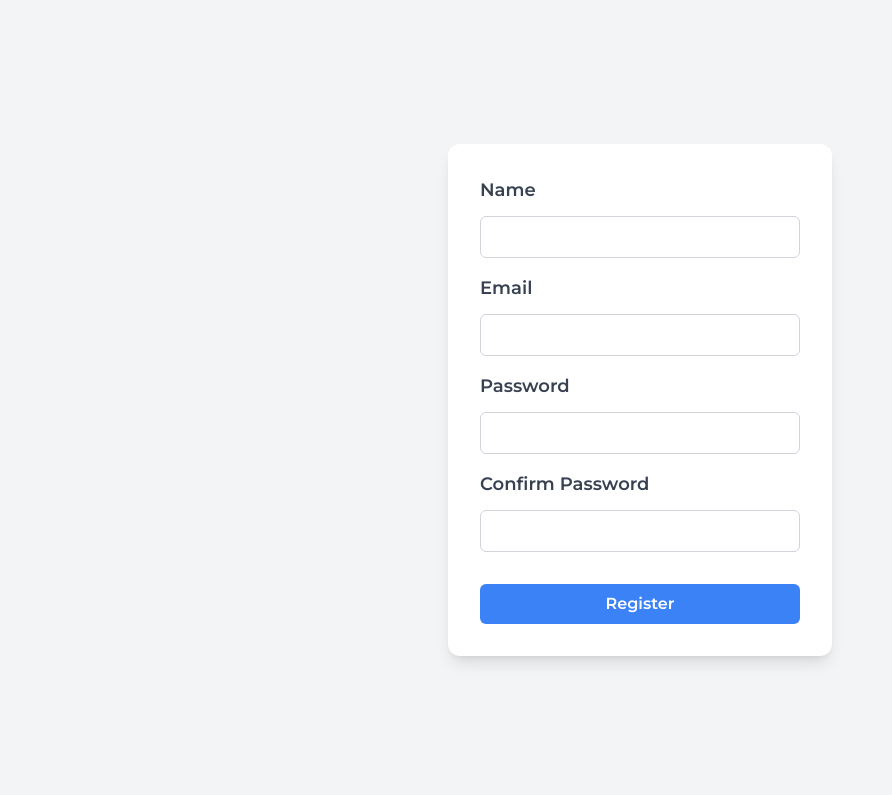
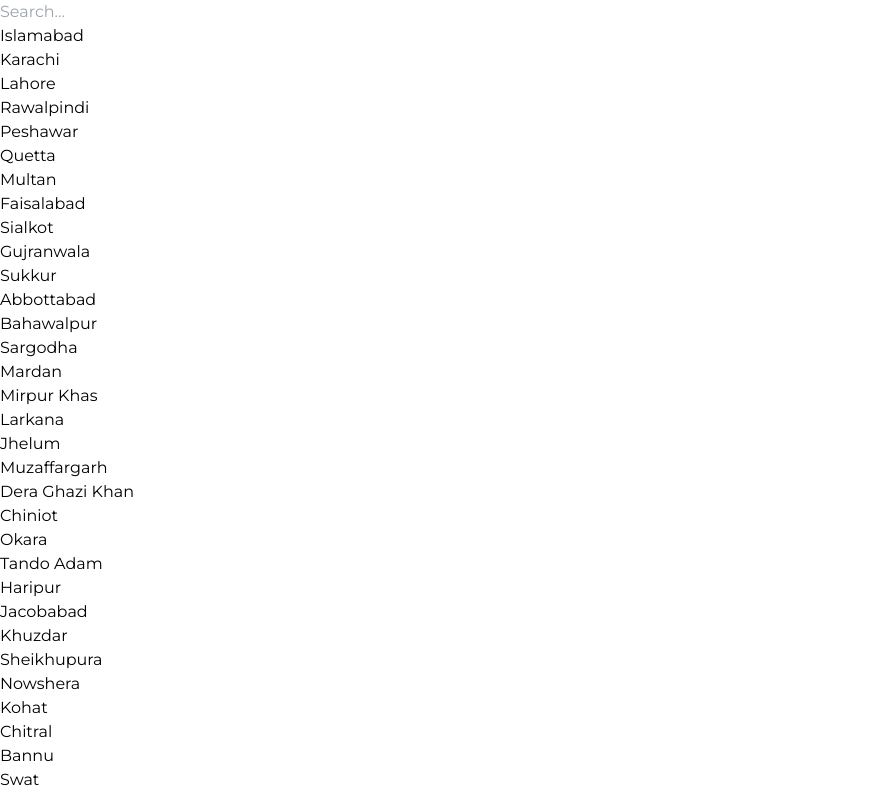
Before and after one commit to Farooq85-dev/React-Day-to-Day-Practice, a React (Vite) app: page /filter in a window 1280 px wide. Shown: the top 795 px of the page, without its empty margins (0-892 px from the left). Built offline with nearby package versions, Linux system fonts and the light colour scheme.

Commit message:
filtering data

```diff
--- a/package.json
+++ b/package.json
@@ -11,8 +11,10 @@
   },
   "dependencies": {
     "formik": "^2.4.6",
+    "lodash": "^4.17.21",
     "react": "^18.2.0",
     "react-dom": "^18.2.0",
+    "react-router-dom": "^7.0.1",
     "yup": "^1.4.0"
   },
   "devDependencies": {
--- a/src/App.jsx
+++ b/src/App.jsx
@@ -1,133 +1,135 @@
 import { useFormik } from "formik";
+import AppRouting from "./Routing";
 
-import * as Yup from "yup";
+// import * as Yup from "yup";
 
-const registerationSchema = Yup.object({
-  userName: Yup.string().min(3).max(20).required("Enter user name!"),
-  userEmail: Yup.string().email().required("Enter email!"),
-  userPassword: Yup.string().min(6).max(12).required("Enter Password!"),
-  userConfirmPassword: Yup.string()
-    .required()
-    .oneOf([Yup.ref("userPassword"), null], "Password Must Match!"),
-});
+// const registerationSchema = Yup.object({
+//   userName: Yup.string().min(3).max(20).required("Enter user name!"),
+//   userEmail: Yup.string().email().required("Enter email!"),
+//   userPassword: Yup.string().min(6).max(12).required("Enter Password!"),
+//   userConfirmPassword: Yup.string()
+//     .required()
+//     .oneOf([Yup.ref("userPassword"), null], "Password Must Match!"),
+// });
 
 function App() {
-  const initialValues = {
-    userName: "",
-    userEmail: "",
-    userPassword: "",
-    userConfirmPassword: "",
-  };
+  // const initialValues = {
+  //   userName: "",
+  //   userEmail: "",
+  //   userPassword: "",
+  //   userConfirmPassword: "",
+  // };
 
-  const { values, errors, touched, handleBlur, handleChange, handleSubmit } =
-    useFormik({
-      initialValues,
-      validationSchema: registerationSchema,
-      onSubmit: (values, action) => {
-        console.log(values);
-        action.resetForm();
-      },
-    });
+  // const { values, errors, touched, handleBlur, handleChange, handleSubmit } =
+  //   useFormik({
+  //     initialValues,
+  //     validationSchema: registerationSchema,
+  //     onSubmit: (values, action) => {
+  //       console.log(values);
+  //       action.resetForm();
+  //     },
+  //   });
 
   return (
-    <form
-      onSubmit={handleSubmit}
-      className="flex justify-center items-center h-screen bg-gray-100 p-4"
-    >
-      <div className="flex flex-col justify-start items-center rounded-xl shadow-lg p-8 gap-4 max-w-sm w-full bg-white">
-        <div className="userName-container flex flex-col w-full gap-3">
-          <label
-            htmlFor="userName"
-            className="font-semibold text-lg text-gray-700"
-          >
-            Name
-          </label>
-          <input
-            type="text"
-            name="userName"
-            id="userName"
-            className="border border-gray-300 rounded-md py-2 px-3 text-gray-700 focus:outline-none focus:ring-2 focus:ring-blue-500"
-            value={values.userName}
-            onChange={handleChange}
-            onBlur={handleBlur}
-          />
-          {errors.userName && touched.userName && (
-            <p className="text-red-500 text-sm mt-1">{errors.userName}</p>
-          )}
-        </div>
+    // <form
+    //   onSubmit={handleSubmit}
+    //   className="flex justify-center items-center h-screen bg-gray-100 p-4"
+    // >
+    //   <div className="flex flex-col justify-start items-center rounded-xl shadow-lg p-8 gap-4 max-w-sm w-full bg-white">
+    //     <div className="userName-container flex flex-col w-full gap-3">
+    //       <label
+    //         htmlFor="userName"
+    //         className="font-semibold text-lg text-gray-700"
+    //       >
+    //         Name
+    //       </label>
+    //       <input
+    //         type="text"
+    //         name="userName"
+    //         id="userName"
+    //         className="border border-gray-300 rounded-md py-2 px-3 text-gray-700 focus:outline-none focus:ring-2 focus:ring-blue-500"
+    //         value={values.userName}
+    //         onChange={handleChange}
+    //         onBlur={handleBlur}
+    //       />
+    //       {errors.userName && touched.userName && (
+    //         <p className="text-red-500 text-sm mt-1">{errors.userName}</p>
+    //       )}
+    //     </div>
 
-        <div className="userEmail-container flex flex-col w-full gap-3">
-          <label
-            htmlFor="userEmail"
-            className="font-semibold text-lg text-gray-700"
-          >
-            Email
-          </label>
-          <input
-            type="email"
-            name="userEmail"
-            id="userEmail"
-            className="border border-gray-300 rounded-md py-2 px-3 text-gray-700 focus:outline-none focus:ring-2 focus:ring-blue-500"
-            value={values.userEmail}
-            onChange={handleChange}
-            onBlur={handleBlur}
-          />
-          {errors.userEmail && touched.userEmail && (
-            <p className="text-red-500 text-sm mt-1">{errors.userEmail}</p>
-          )}
-        </div>
+    //     <div className="userEmail-container flex flex-col w-full gap-3">
+    //       <label
+    //         htmlFor="userEmail"
+    //         className="font-semibold text-lg text-gray-700"
+    //       >
+    //         Email
+    //       </label>
+    //       <input
+    //         type="email"
+    //         name="userEmail"
+    //         id="userEmail"
+    //         className="border border-gray-300 rounded-md py-2 px-3 text-gray-700 focus:outline-none focus:ring-2 focus:ring-blue-500"
+    //         value={values.userEmail}
+    //         onChange={handleChange}
+    //         onBlur={handleBlur}
+    //       />
+    //       {errors.userEmail && touched.userEmail && (
+    //         <p className="text-red-500 text-sm mt-1">{errors.userEmail}</p>
+    //       )}
+    //     </div>
 
-        <div className="userPassword-container flex flex-col w-full gap-3">
-          <label
-            htmlFor="userPassword"
-            className="font-semibold text-lg text-gray-700"
-          >
-            Password
-          </label>
-          <input
-            type="password"
-            name="userPassword"
-            id="userPassword"
-            className="border border-gray-300 rounded-md py-2 px-3 text-gray-700 focus:outline-none focus:ring-2 focus:ring-blue-500"
-            value={values.userPassword}
-            onChange={handleChange}
-            onBlur={handleBlur}
-          />
-          {errors.userPassword && touched.userPassword && (
-            <p className="text-red-500 text-sm mt-1">{errors.userPassword}</p>
-          )}
-        </div>
+    //     <div className="userPassword-container flex flex-col w-full gap-3">
+    //       <label
+    //         htmlFor="userPassword"
+    //         className="font-semibold text-lg text-gray-700"
+    //       >
+    //         Password
+    //       </label>
+    //       <input
+    //         type="password"
+    //         name="userPassword"
+    //         id="userPassword"
+    //         className="border border-gray-300 rounded-md py-2 px-3 text-gray-700 focus:outline-none focus:ring-2 focus:ring-blue-500"
+    //         value={values.userPassword}
+    //         onChange={handleChange}
+    //         onBlur={handleBlur}
+    //       />
+    //       {errors.userPassword && touched.userPassword && (
+    //         <p className="text-red-500 text-sm mt-1">{errors.userPassword}</p>
+    //       )}
+    //     </div>
 
-        <div className="userConfirmPassword-container flex flex-col w-full gap-3">
-          <label
-            htmlFor="userConfirmPassword"
-            className="font-semibold text-lg text-gray-700"
-          >
-            Confirm Password
-          </label>
-          <input
-            type="password"
-            name="userConfirmPassword"
-            id="userConfirmPassword"
-            className="border border-gray-300 rounded-md py-2 px-3 text-gray-700 focus:outline-none focus:ring-2 focus:ring-blue-500"
-            value={values.userConfirmPassword}
-            onChange={handleChange}
-            onBlur={handleBlur}
-          />
-          {errors.userConfirmPassword && touched.userConfirmPassword && (
-            <p className="text-red-500 text-sm mt-1">
-              {errors.userConfirmPassword}
-            </p>
-          )}
-        </div>
+    //     <div className="userConfirmPassword-container flex flex-col w-full gap-3">
+    //       <label
+    //         htmlFor="userConfirmPassword"
+    //         className="font-semibold text-lg text-gray-700"
+    //       >
+    //         Confirm Password
+    //       </label>
+    //       <input
+    //         type="password"
+    //         name="userConfirmPassword"
+    //         id="userConfirmPassword"
+    //         className="border border-gray-300 rounded-md py-2 px-3 text-gray-700 focus:outline-none focus:ring-2 focus:ring-blue-500"
+    //         value={values.userConfirmPassword}
+    //         onChange={handleChange}
+    //         onBlur={handleBlur}
+    //       />
+    //       {errors.userConfirmPassword && touched.userConfirmPassword && (
+    //         <p className="text-red-500 text-sm mt-1">
+    //           {errors.userConfirmPassword}
+    //         </p>
+    //       )}
+    //     </div>
 
-        <div className="submit-btn-container w-full mt-4">
-          <button className="w-full bg-blue-500 text-white font-semibold py-2 px-4 rounded-md hover:bg-blue-600 transition duration-200">
-            Register
-          </button>
-        </div>
-      </div>
-    </form>
+    //     <div className="submit-btn-container w-full mt-4">
+    //       <button className="w-full bg-blue-500 text-white font-semibold py-2 px-4 rounded-md hover:bg-blue-600 transition duration-200">
+    //         Register
+    //       </button>
+    //     </div>
+    //   </div>
+    // </form>
+    <AppRouting />
   );
 }
 
--- /dev/null
+++ b/src/Debouncing/filter.jsx
@@ -0,0 +1,77 @@
+import { useState } from "react";
+
+const FilterData = () => {
+  const [query, setQuery] = useState("");
+  const pakistaniCities = [
+    "Islamabad",
+    "Karachi",
+    "Lahore",
+    "Rawalpindi",
+    "Peshawar",
+    "Quetta",
+    "Multan",
+    "Faisalabad",
+    "Sialkot",
+    "Gujranwala",
+    "Sukkur",
+    "Abbottabad",
+    "Bahawalpur",
+    "Sargodha",
+    "Mardan",
+    "Mirpur Khas",
+    "Larkana",
+    "Jhelum",
+    "Muzaffargarh",
+    "Dera Ghazi Khan",
+    "Chiniot",
+    "Okara",
+    "Tando Adam",
+    "Haripur",
+    "Jacobabad",
+    "Khuzdar",
+    "Sheikhupura",
+    "Nowshera",
+    "Kohat",
+    "Chitral",
+    "Bannu",
+    "Swat",
+    "Mingora",
+    "Mianwali",
+    "Havelian",
+    "Attock",
+    "Kamalia",
+    "Toba Tek Singh",
+    "Larkana",
+    "Kotli",
+    "Batkhela",
+    "Bhalwal",
+    "Wazirabad",
+    "Rahim Yar Khan",
+    "Kharian",
+    "Dera Ismail Khan",
+    "Sadiqabad",
+    "Badin",
+    "Kotli",
+  ];
+
+  const filteredCities = pakistaniCities?.filter((city) =>
+    city.toLowerCase().includes(query.toLowerCase())
+  );
+
+  return (
+    <div>
+      <input
+        type="text"
+        placeholder="Search..."
+        onChange={(e) => setQuery(e.target.value)}
+      />
+      {filteredCities?.length > 0 ? (
+        filteredCities?.map((city, index) => <p key={index}>{city}</p>)
+      ) : (
+        <p>No Cities Found!</p>
+      )}
+    </div>
+  );
+};
+
+export default FilterData;
--- /dev/null
+++ b/src/Routing.jsx
@@ -0,0 +1,16 @@
+import { BrowserRouter, Route, Routes } from "react-router-dom";
+import FilterData from "./Debouncing/filter";
+
+const AppRouting = () => {
+  return (
+    <div>
+      <BrowserRouter>
+        <Routes>
+          <Route path="/filter" element={<FilterData />} />
+        </Routes>
+      </BrowserRouter>
+    </div>
+  );
+};
+
+export default AppRouting;
```
Also changed, not shown: 1 other file (tests, documents, lock files or other folders).
